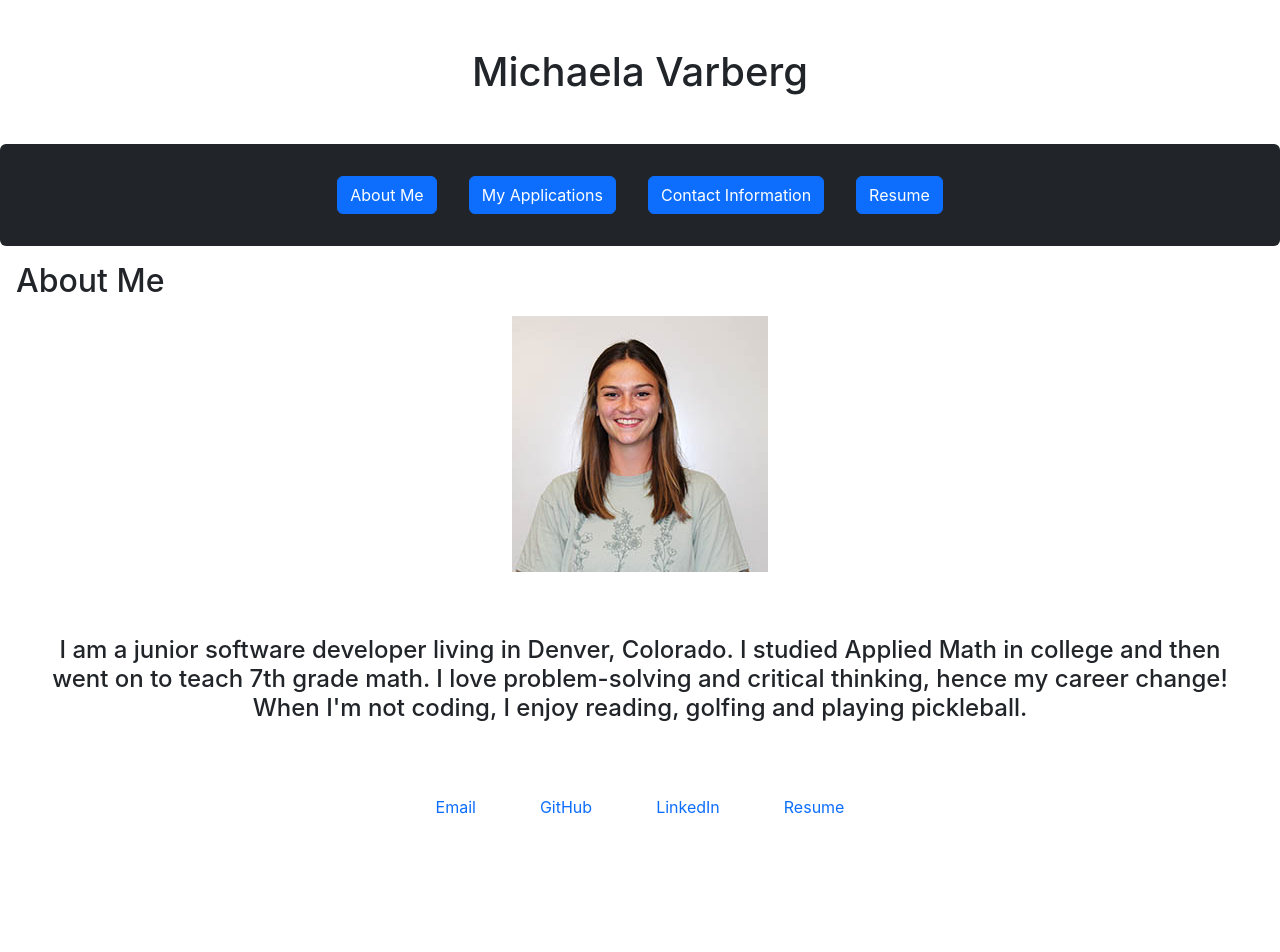
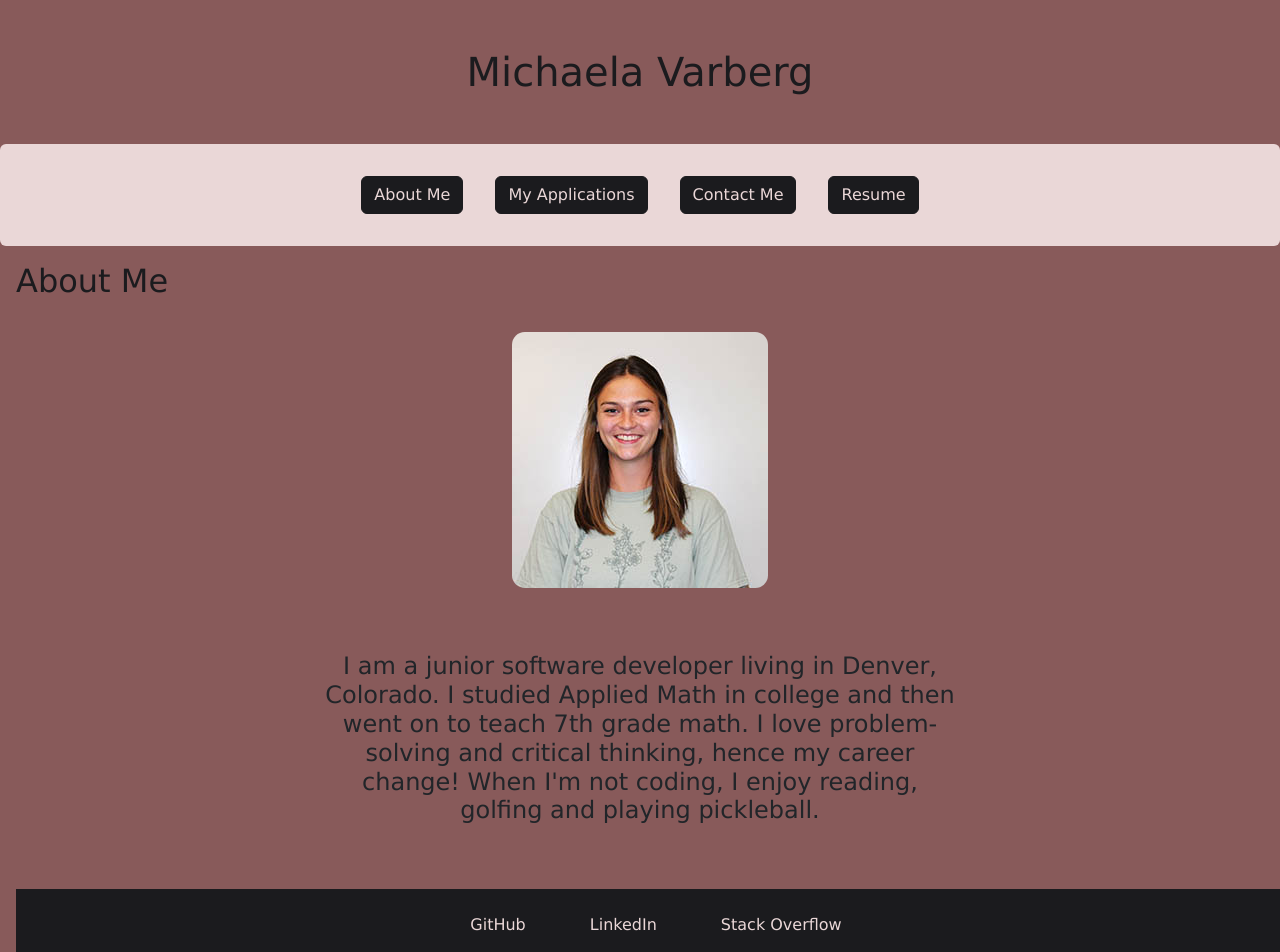
Before and after one commit to michaelavarberg/portfolio, a React (Create React App) app: page / in a window 1280 px wide. Shown: the top 952 px of the page. Before the commit the page ends 859 px from the top, so only its background shows below. Built offline with nearby package versions, Linux system fonts and the light colour scheme.

Commit message:
changed some styling

```diff
--- a/package.json
+++ b/package.json
@@ -6,6 +6,7 @@
     "@testing-library/jest-dom": "^5.16.5",
     "@testing-library/react": "^13.4.0",
     "@testing-library/user-event": "^13.5.0",
+    "bootstrap": "^5.2.2",
     "react": "^18.2.0",
     "react-dom": "^18.2.0",
     "react-scripts": "5.0.1",
--- a/public/index.html
+++ b/public/index.html
@@ -1,5 +1,5 @@
 <!DOCTYPE html>
-<html lang="en">
+<html lang="en" className="vh-100">
   <head>
     <meta charset="utf-8" />
     <link rel="icon" href="%PUBLIC_URL%/favicon.ico" />
@@ -26,7 +26,7 @@
     -->
     <title>React App</title>
   </head>
-  <body>
+  <body className="d-flex flex-column h-100">
     <noscript>You need to enable JavaScript to run this app.</noscript>
     <div id="root"></div>
     <!--
--- a/src/App.css
+++ b/src/App.css
@@ -1,3 +1,63 @@
+:root {
+  --black: #1b1b1e;
+  --rose: #885a5a;
+  --pink: #ead7d7;
+  --green: #749c75;
+  --teal: #023c40;
+}
+* {
+  font-family: "Lucida Sans", "Lucida Sans Regular", "Lucida Grande",
+    "Lucida Sans Unicode", Geneva, Verdana, sans-serif;
+}
+
+.btn {
+  background-color: var(--black);
+  color: var(--pink);
+  border-color: var(--black);
+}
+
+.btn:hover {
+  background-color: var(--pink);
+  border: var(--pink);
+  color: var(--black);
+}
+
+body {
+  background-color: var(--rose);
+}
+
+h1 {
+  color: var(--black);
+}
+
+h2 {
+  color: var(--black);
+}
+
+.footer {
+  background-color: var(--black);
+  bottom: 0;
+  width: 100%;
+}
+a,
+.footerNav {
+  color: var(--pink);
+}
+
+a:hover {
+  color: var(--black);
+}
+
+.picture {
+  border-radius: 5%;
+}
+
+.footerNav:hover {
+  color: var(--rose);
+}
+.navBar {
+  background-color: var(--pink);
+}
 .App {
   text-align: center;
 }
--- a/src/components/Footer.js
+++ b/src/components/Footer.js
@@ -1,21 +1,11 @@
 function Footer() {
   return (
-    <div className="d-flex justify-content-center m-3">
-      <footer id="contact ">
+    <div className="d-flex justify-content-center m-3 footer">
+      <footer id="contact" className="mt-auto">
         <ul className="nav">
           <li className="nav-item m-3">
             <a
-              className="nav-link active"
-              id="email-link"
-              href="https://mailto:michaealavarberg@gmail.com"
-              target="_blank"
-            >
-              Email
-            </a>
-          </li>
-          <li className="nav-item m-3">
-            <a
-              className="nav-link active"
+              className="nav-link active footerNav"
               id="github-link"
               href="https://github.com/michaelavarberg"
               target="_blank"
@@ -25,7 +15,7 @@ function Footer() {
           </li>
           <li className="nav-item m-3">
             <a
-              className="nav-link active"
+              className="nav-link active footerNav"
               id="linkedin-link"
               href="https://www.linkedin.com/in/michaela-varberg-133031139"
               target="_blank"
@@ -34,8 +24,13 @@ function Footer() {
             </a>
           </li>
           <li className="nav-item m-3">
-            <a className="nav-link active" id="resume-link" href="#">
-              Resume
+            <a
+              className="nav-link active footerNav"
+              id="stack-overflow"
+              href="https://stackoverflow.com/users/19386138/michaela"
+              target="_blank"
+            >
+              Stack Overflow
             </a>
           </li>
         </ul>
--- a/src/components/Header.js
+++ b/src/components/Header.js
@@ -57,7 +57,7 @@ function Header() {
         </label>
       </div> */}
       <ul
-        className=" bg-dark p-3 d-flex justify-content-center btn-group"
+        className="navBar list-unstyled p-3 d-flex justify-content-center btn-group"
         role="group"
         aria-label="nav-group"
       >
@@ -93,7 +93,7 @@ function Header() {
             onClick={handleClick}
             aria-pressed="false"
           >
-            Contact Information
+            Contact Me
           </a>
         </li>
         <li className=" m-3">
--- a/src/components/Navigation.js
+++ b/src/components/Navigation.js
@@ -47,21 +47,23 @@ function Navigation(props) {
             className="d-flex-inline justify-content-start"
           >
             <h2 className="m-3">About Me</h2>
-            <div className="d-flex justify-content-center">
-              <figure id="personal-photo">
+            <div className="d-flex  flex-column align-items-center">
+              <figure id="personal-photo" className="mt-3">
                 <img
                   src={require("../assets/KBMS-Michaela-Varberg.jpg")}
                   alt="Michaela Varberg"
+                  className="picture"
                 />
               </figure>
+
+              <h4 className="m-5 text-center w-50">
+                I am a junior software developer living in Denver, Colorado. I
+                studied Applied Math in college and then went on to teach 7th
+                grade math. I love problem-solving and critical thinking, hence
+                my career change! When I'm not coding, I enjoy reading, golfing
+                and playing pickleball.
+              </h4>
             </div>
-            <h4 className="m-5 text-center">
-              I am a junior software developer living in Denver, Colorado. I
-              studied Applied Math in college and then went on to teach 7th
-              grade math. I love problem-solving and critical thinking, hence my
-              career change! When I'm not coding, I enjoy reading, golfing and
-              playing pickleball.
-            </h4>
           </section>
         </main>
       </div>
@@ -77,36 +79,42 @@ function Navigation(props) {
               href={`https://kiss-the-cook.herokuapp.com/api/recipes`}
               image={require("../assets/kissthecook.PNG")}
               name={`Kiss The Cook`}
+              code={`https://github.com/madrodgerflynn/Kiss_The_Cook`}
             />
             <Project
               id={`fuzzyFriends`}
               href={`https://csundheimjr.github.io/fuzzy-friend-finder/`}
               image={require("../assets/petLogo.PNG")}
               name={`Fuzzy Friends Finder`}
+              code={`https://github.com/csundheimjr/fuzzy-friend-finder`}
             />
             <Project
               id={`codingQuiz`}
               href={`https://michaelavarberg.github.io/coding-quiz/`}
               image={require("../assets/codingQuiz.PNG")}
               name={`Coding Quiz`}
+              code={`https://github.com/michaelavarberg/coding-quiz`}
             />
             <Project
               id={`workday`}
               href={`https://michaelavarberg.github.io/work-day-organizer/`}
               image={require("../assets/scheduler.PNG")}
               name={`Work Day Organizer`}
+              code={`https://github.com/michaelavarberg/work-day-organizer`}
             />
             <Project
               id={`weather`}
               href={`https://michaelavarberg.github.io/weather-forecast/`}
               image={require("../assets/weather.PNG")}
               name={`Weather Forecast`}
+              code={`https://github.com/michaelavarberg/weather-forecast`}
             />
             <Project
               id={`password`}
               href={`https://michaelavarberg.github.io/password-generator/`}
               image={require("../assets/password.PNG")}
               name={`Password Generator`}
+              code={`https://github.com/michaelavarberg/password-generator`}
             />
           </section>
         </section>
@@ -116,7 +124,9 @@ function Navigation(props) {
     return (
       <div>
         <section>
-          <h2 className="m-3">Contact Information</h2>
+          <h3 className="m-5">
+            Contact me by filling out the information below:
+          </h3>
           <form className="form d-flex flex-column justify-content-center align-items-start m-5">
             <input
               value={name}
--- a/src/components/Project.js
+++ b/src/components/Project.js
@@ -9,7 +9,12 @@ function Project(props) {
             className="img-fluid"
           />
         </a>
-        <figcaption className="text-center m-2">{props.name}</figcaption>
+        <div className="d-flex flex-column justify-content-center">
+          <h3 className="text-center m-2">{props.name}</h3>
+          <a className="text-center" href={props.code} target="_blank">
+            Code
+          </a>
+        </div>
       </figure>
     </div>
   );
```
Also changed, not shown: 1 other file (tests, documents, lock files or other folders).
